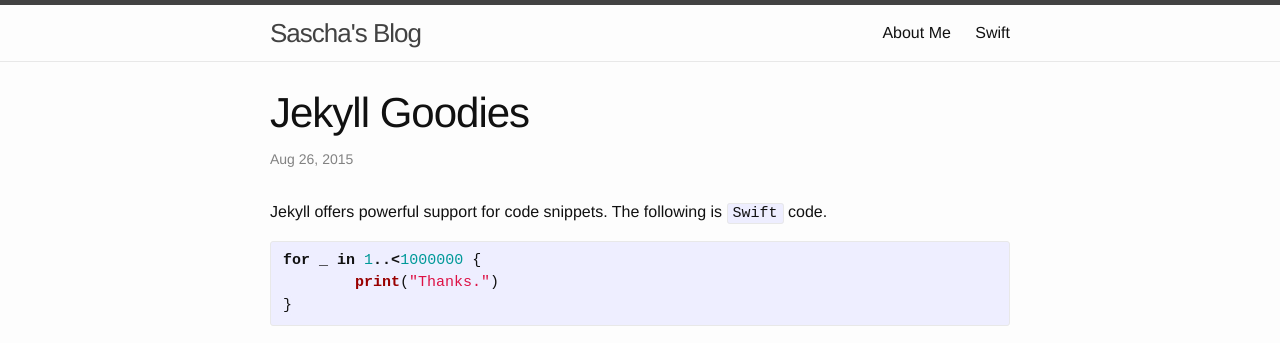
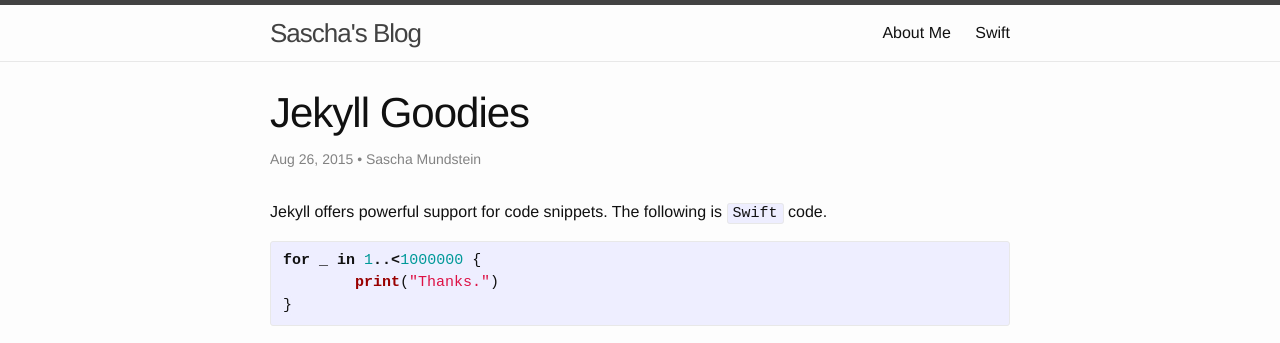
Before and after one commit to mundipf/mundipf.github.io, a Jekyll site: the page built from _posts/2015-08-26-welcome-to-jekyll.markdown, in a window 1280 px wide. Shown: the top 343 px of the page. Built offline with Jekyll 4.4.1, drawn with Linux system fonts in a browser that asks for light colours.

Commit message:
Added default author.

```diff
--- a/_config.yml
+++ b/_config.yml
@@ -18,3 +18,12 @@ include: ['_pages']
 
 # Build settings
 markdown: kramdown
+
+# Defaults
+defaults:
+ -
+    scope:
+       path: ""
+       type: "posts"
+    values:
+       author: "Sascha Mundstein"
```
